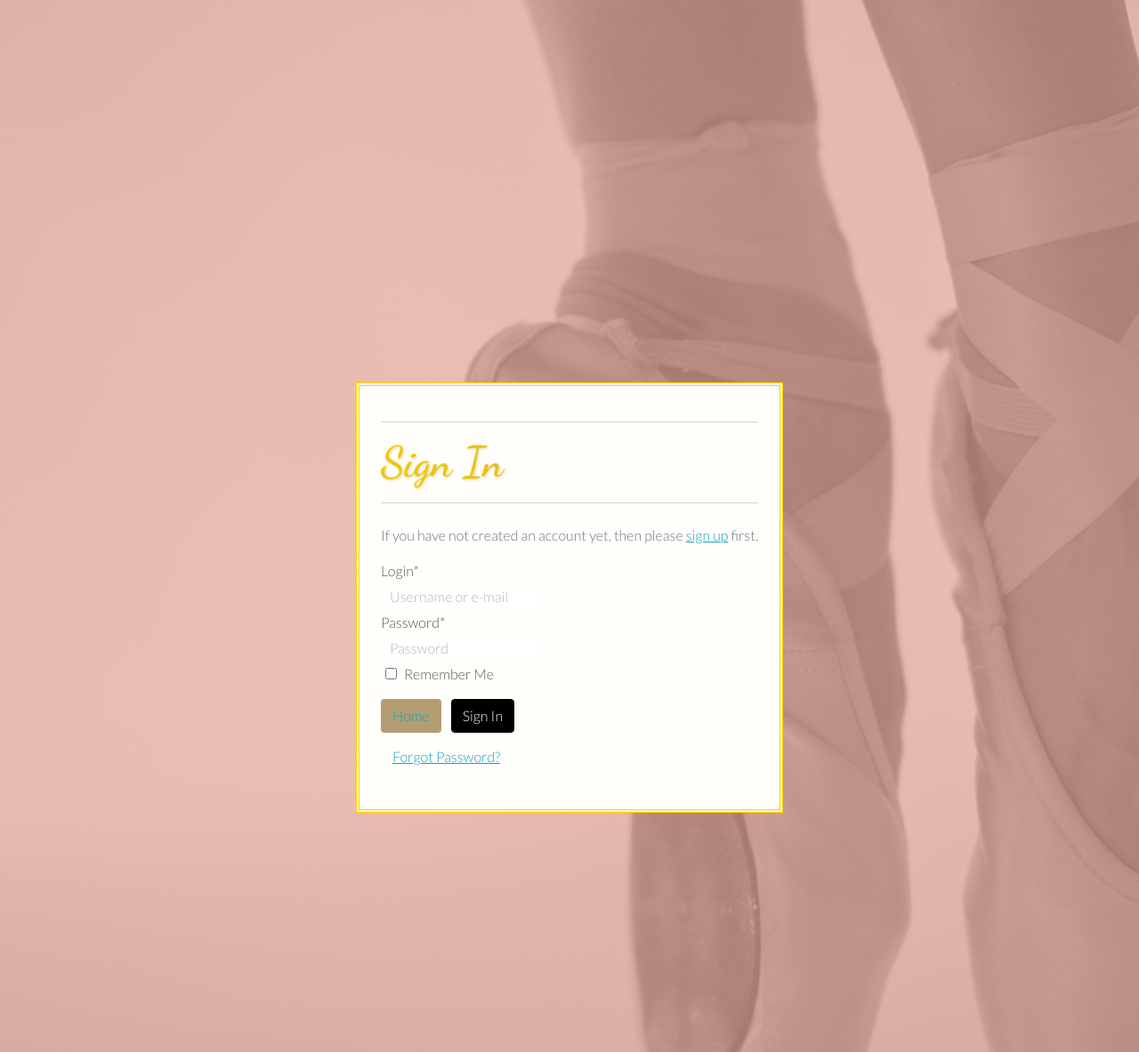
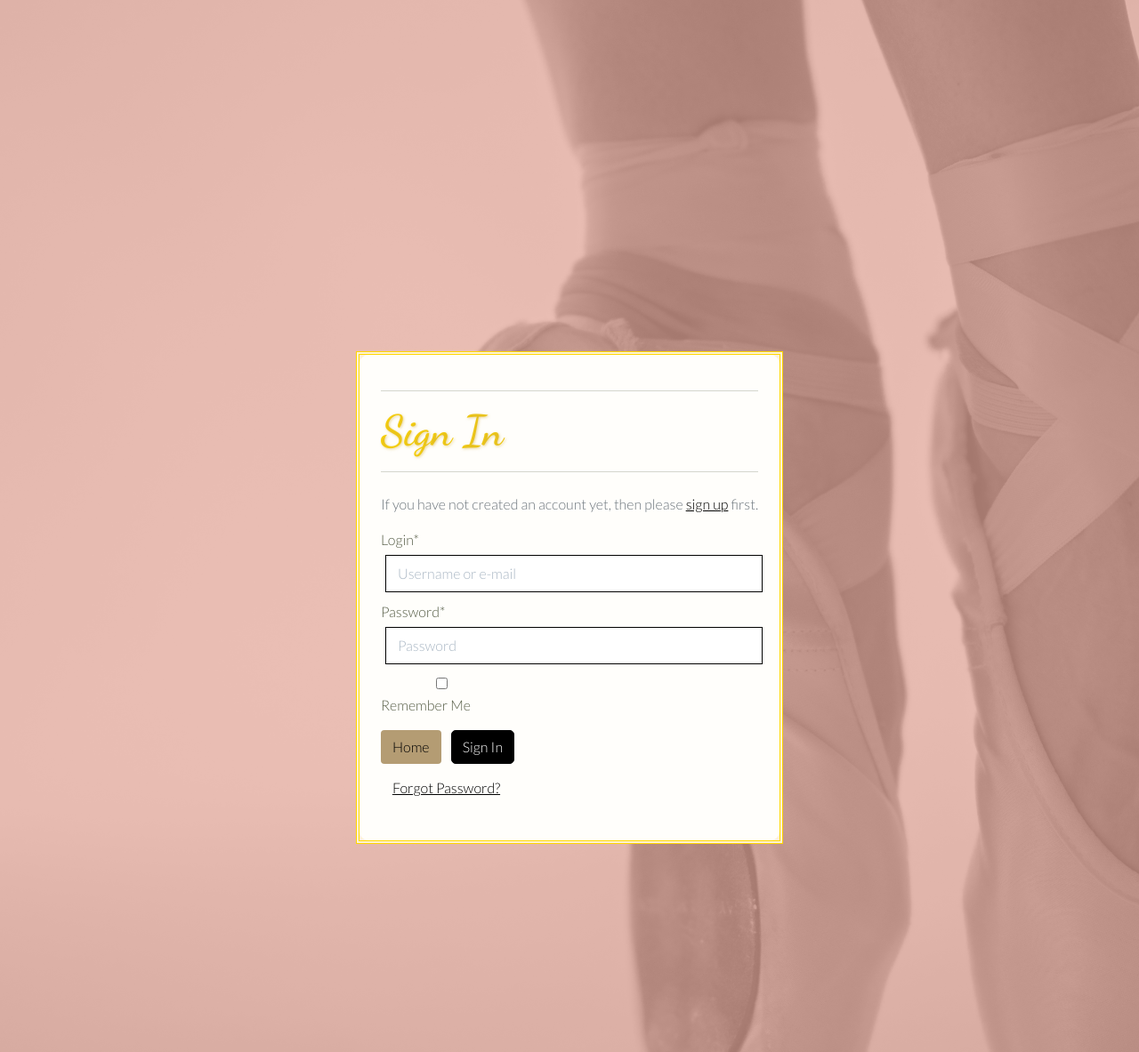
Before and after one commit to estii20/perfect_pointes, a Django app: page /accounts/login/ in a window 1280 px wide. Shown: the part 163-1346 px from the top of the page at 89% size. Run offline with Django 3.2, Linux system fonts and the light colour scheme; some libraries are stand-ins or nearby versions.

Commit message:
Add block extra ccs back into base template and update profile, base and checkout css for forms and cripsy fields

```diff
--- a/static/css/base.css
+++ b/static/css/base.css
@@ -490,7 +490,8 @@ input::placeholder {
     border-radius: 10px;
 }
 
-.allauth-container a {
+.allauth-container a,
+.allauth-form-inner-content a {
     color: #000;
 }
 
@@ -503,6 +504,9 @@ input::placeholder {
     border-color: #000;
     border-radius: 5px;
     margin: 5px;
+    width: 100%;
+    background-color: #fff;
+    padding: 8px;
 }
 
 .allauth-form-inner-content input::placeholder {
@@ -521,7 +525,7 @@ input::placeholder {
     padding: .375rem .75rem;
     font-size: 1rem;
     line-height: 1.5;
-    border-radius: 5;
+    border-radius: 5px;
     transition: color .15s ease-in-out, background-color .15s ease-in-out, border-color .15s ease-in-out, box-shadow .15s ease-in-out;
 }
 
@@ -532,54 +536,31 @@ input::placeholder {
     border-color: #222;
 }
 
-.allauth-form-inner-content a {
+.allauth-form-inner-content a,
+.back-to-login {
     color: #17a2b8;
 }
 
-/* Product Form */
-/* Crispy form fields*/
-
-.crispy {
-    margin-bottom: 1rem;
+.allauth-form-inner-content a {
+    color: #000;
 }
 
-.crispy label {
-    font-weight: bold;
-}
-
-.crispy input,
-.crispy select,
-.crispy textarea {
+/* Product Form */
+/* Crispy form fields */
+.form-group input[type="text"],
+.form-group input[type="email"],
+.form-group input[type="password"],
+.form-group select,
+.form-group textarea {
     width: 100%;
+    background-color: #fff;
+    border: 1px solid #000;
+    border-radius: 0;
     padding: 8px;
-    border: 1px solid rgb(139, 119, 4);
-    border-radius: 5px;
-}
-
-.crispy select {
-    appearance: none;
-    -webkit-appearance: none;
-    -moz-appearance: none;
-    padding-right: 30px;
-    background: url('path_to_arrow_icon') no-repeat scroll right center transparent;
-}
-
-.crispy input[type="submit"] {
-    background-color: #8c734d;
-    color: #fff;
-    border: none;
-    padding: 10px 20px;
-    border-radius: 5px;
-    cursor: pointer;
-    transition: background-color 0.3s;
-}
-
-.crispy input[type="submit"]:hover {
-    background-color: #9a896f;
+    margin-bottom: 10px;
 }
 
 /* Product Form - Code taken from walkthrough Boutique Ado */
-
 .btn-file {
     position: relative;
     overflow: hidden;
@@ -596,12 +577,12 @@ input::placeholder {
 }
 
 .custom-checkbox .custom-control-label::before {
-    border-radius: 0;
+    border-radius: 0 !important;
     border-color: #dc3545;
 }
 
 .custom-checkbox .custom-control-input:checked~.custom-control-label::before {
     background-color: #dc3545;
     border-color: #dc3545;
-    border-radius: 0;
+    border-radius: 0 !important;
 }
--- a/templates/allauth/account/base.html
+++ b/templates/allauth/account/base.html
@@ -11,6 +11,7 @@
             <div class="light-pink-bg gold-frame">
                 <div class="allauth-form-inner-content p-4" style="background-color: rgba(255, 255, 255, 0.9);">
                     {% block inner_content %}
+                    <a class="btn btn-outline-secondary back-to-login" href="{% url 'login' %}">Back to login</a>
                     {% endblock %}
                 </div>
             </div>
--- a/templates/base.html
+++ b/templates/base.html
@@ -33,6 +33,9 @@
         <link rel="icon" href="{% static 'images/favicon.ico' %}" type="image/x-icon">
         <!-- Base CSS -->
         <link rel="stylesheet" href="{% static 'css/base.css' %}">
+    {% endblock %}
+
+    {% block extra_css %}
     {% endblock %}
 
     {% block corejs %}
```
Also changed, not shown: profiles/static/profiles/css/profile.css (+9 -0 lines), profiles/templates/profiles/profile.html (+6 -2 lines), db.sqlite3.
